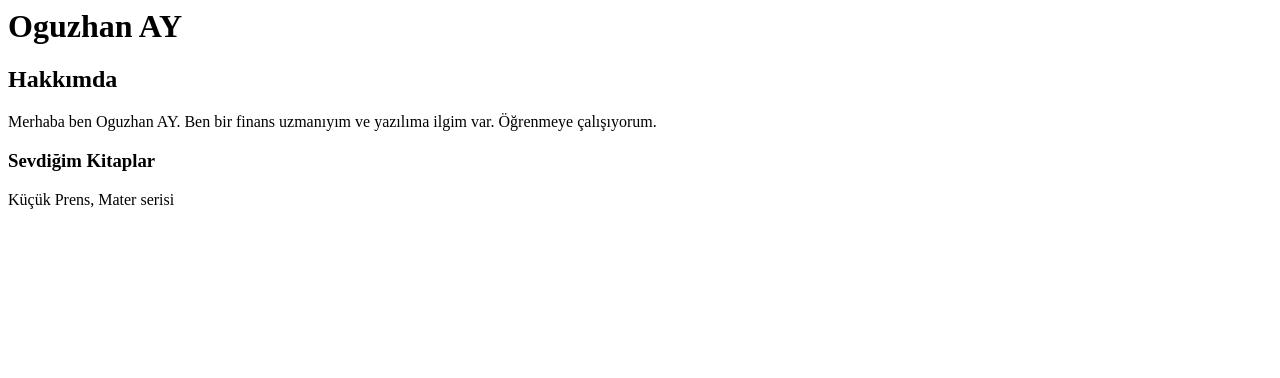
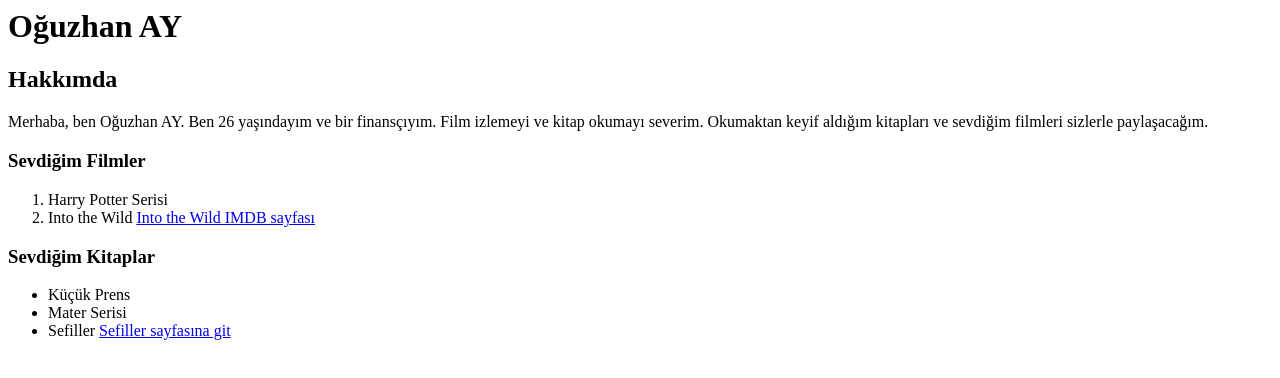
Before and after one commit to ayoguzhan/kodluyoruzilkrepo, a plain HTML site: page index.html in a window 1280 px wide. Drawn offline with Linux system fonts and the light colour scheme.

Commit message:
Add files via upload

```diff
--- a/index.html
+++ b/index.html
@@ -1,7 +1,23 @@
-<h1>Oguzhan AY</h1>
-<h2>Hakkımda</h2
-<!-- Kişisel bilgiler yer alacak-->
-<p> Merhaba ben Oguzhan AY. Ben bir finans uzmanıyım ve yazılıma ilgim var. Öğrenmeye çalışıyorum.</p>
+<h1>Oğuzhan AY</h1>
+<h2>Hakkımda</h2>
+<p>
+    Merhaba, ben Oğuzhan AY. Ben 26 yaşındayım ve bir finansçıyım. Film izlemeyi ve kitap okumayı severim.
+    Okumaktan keyif aldığım kitapları ve sevdiğim filmleri sizlerle paylaşacağım.
+</p>
+<h3>Sevdiğim Filmler</h3>
+<ol>
+    <li>Harry Potter Serisi</li>
+    <li>Into the Wild   <a href="https://www.imdb.com/title/tt0758758/">
+        Into the Wild IMDB sayfası</li>
+        </a>
+</ol>
 <h3>Sevdiğim Kitaplar</h3>
-<!-- Sevdiğim kitapları yazacağım-->
-<p>Küçük Prens, Mater serisi</p>
+<p>
+    <ul>
+        <li>Küçük Prens</li>
+        <li>Mater Serisi</li>
+        <li>Sefiller <a href="https://www.goodreads.com/book/show/42844947-sefiller?from_search=true&from_srp=true&qid=rZGMLk97cf&rank=2">
+            Sefiller sayfasına git
+        </a></li>
+    </ul>
+</p>
```
